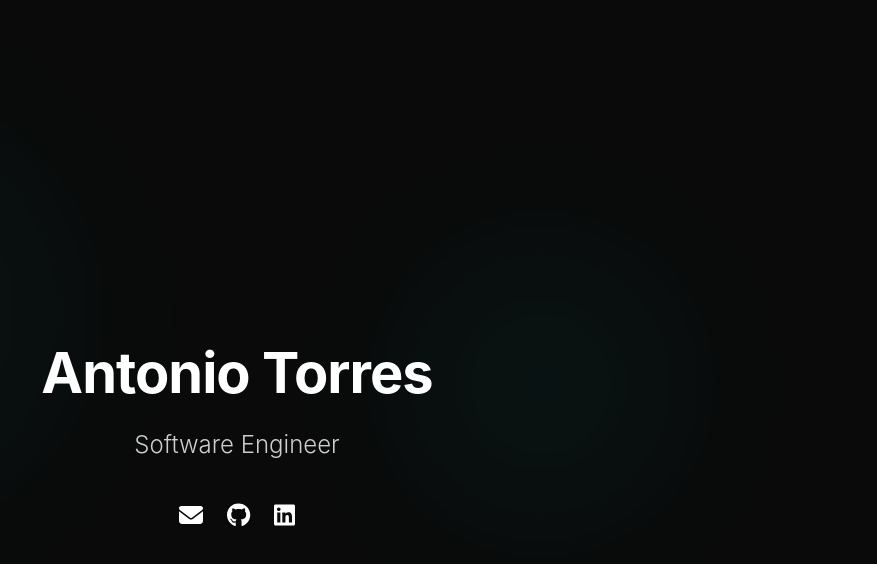
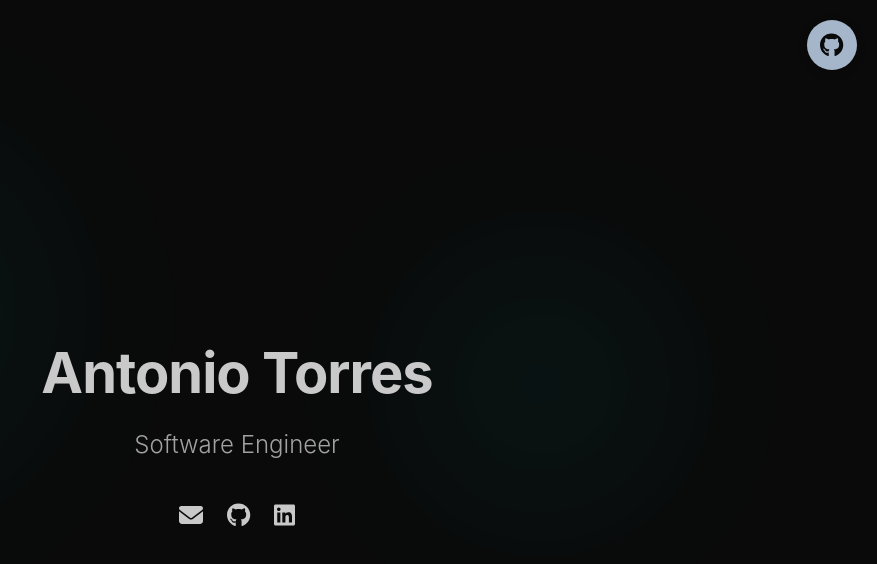
Before and after one commit to antoniotorres02/personalwebsite, a React (Vite) app: page / in a window 1280 px wide. Shown: the top 564 px of the page, without its empty margins (403-1280 px from the left). Built offline with nearby package versions, Linux system fonts and the light colour scheme.

Commit message:
FEAT: Github Icon Added

```diff
--- a/src/App.css
+++ b/src/App.css
@@ -1,8 +1,8 @@
 /* Global Styles */
 :root {
     --background-color: #0a0a0a;
-    --text-color: #ffffff;
-    --accent-color: #00ffff;
+    --text-color: #c9c9c9;
+    --accent-color: #a6b6ca;
     --secondary-color: #1a1a1a;
     --card-background: #1c1c1c;
     --transition-speed: 0.3s;
--- a/src/features/mainpage/MainPage.tsx
+++ b/src/features/mainpage/MainPage.tsx
@@ -5,12 +5,14 @@ import Skills from './components/skills/Skills'
 import Experience from './components/experience/Experience'
 import Projects from './components/projects/Projects'
 import Education from './components/education/Education'
+import LinkToRepository from './components/LinkToRepository'
 
 export default function MainPage() {
   return (
 
     <div className="container">
       <Header />
+      <LinkToRepository/>
       {/*<About />
       <Skills />
       <Experience />
--- a/src/features/mainpage/components/Header.css
+++ b/src/features/mainpage/components/Header.css
@@ -47,12 +47,11 @@
 .contact-info a {
     color: var(--text-color);
     font-size: 1.5rem;
-    transition: color var(--transition-speed), transform var(--transition-speed);
+    transition: color var(--transition-speed) ease;
 }
 
 .contact-info a:hover {
     color: var(--accent-color);
-    transform: translateY(-3px);
 }
 
 /* Background Animation */
--- /dev/null
+++ b/src/features/mainpage/components/LinkToRepository.css
@@ -0,0 +1,65 @@
+.github-notification {
+    position: fixed;
+    top: 20px;
+    right: 20px;
+    display: flex;
+    align-items: center;
+    background-color: var(--card-background);
+    border-radius: 25px;
+    cursor: pointer;
+    box-shadow: 0 2px 10px rgba(0, 0, 0, 0.2);
+    transition: all var(--transition-speed) ease;
+    overflow: hidden;
+    width: 50px;
+    height: 50px;
+  }
+
+  .github-notification.expanded {
+    width: 300px;
+  }
+
+  .github-icon {
+    width: 50px;
+    height: 50px;
+    display: flex;
+    justify-content: center;
+    align-items: center;
+    background-color: var(--accent-color);
+    color: var(--background-color);
+    font-size: 24px;
+    transition: all var(--transition-speed) ease;
+  }
+
+  .github-message {
+    display: flex;
+    flex-direction: column;
+    padding: 0 15px;
+    white-space: nowrap;
+    opacity: 0;
+    transition: opacity var(--transition-speed) ease;
+    pointer-events: none;
+  }
+
+  .github-notification.expanded .github-message {
+    opacity: 1;
+    pointer-events: auto;
+  }
+
+  .github-message span {
+    font-size: 14px;
+    color: var(--text-color);
+  }
+
+  .github-message a {
+    font-size: 12px;
+    color: var(--accent-color);
+    text-decoration: none;
+  }
+
+  .github-message a:hover {
+    text-decoration: underline;
+  }
+
+  .github-notification:hover {
+    animation: pulse 0.3s ease-out;
+  }
--- /dev/null
+++ b/src/features/mainpage/components/LinkToRepository.tsx
@@ -0,0 +1,37 @@
+import React, { useState } from 'react'
+import { FontAwesomeIcon } from '@fortawesome/react-fontawesome'
+import { faGithub } from '@fortawesome/free-brands-svg-icons'
+import './LinkToRepository.css'
+
+export default function LinkToRepository() {
+  const [isExpanded, setIsExpanded] = useState(false);
+
+  const handleMouseEnter = () => setIsExpanded(true);
+  const handleMouseLeave = () => setIsExpanded(false);
+
+  const handleLinkClick = (e: React.MouseEvent) => {
+    e.stopPropagation();
+    window.open("https://github.com/antoniotorres02/personalwebsite", "_blank", "noopener,noreferrer");
+  };
+
+  return (
+    <div
+      className={`github-notification ${isExpanded ? 'expanded' : ''}`}
+      onMouseEnter={handleMouseEnter}
+      onMouseLeave={handleMouseLeave}
+      onClick={handleLinkClick}
+    >
+      <div className="github-icon">
+        <FontAwesomeIcon icon={faGithub} />
+      </div>
+      { isExpanded &&
+      <div className="github-message">
+        <span>Check the code on GitHub</span>
+        <a href="https://github.com/antoniotorres02/personalwebsite" target="_blank" rel="noopener noreferrer" onClick={handleLinkClick}>
+          View Repository
+        </a>
+      </div>
+      }
+    </div>
+  )
+}
```
